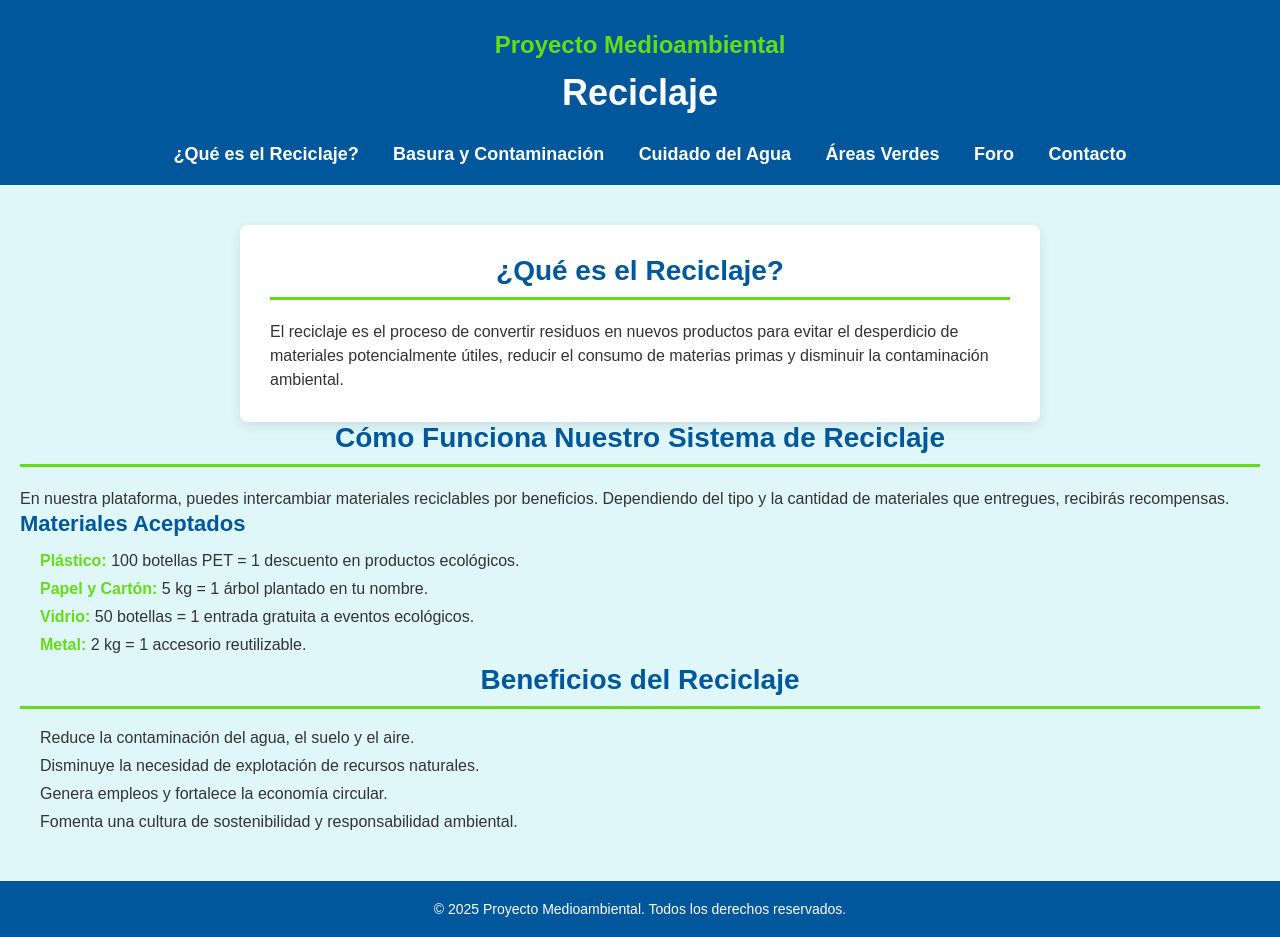
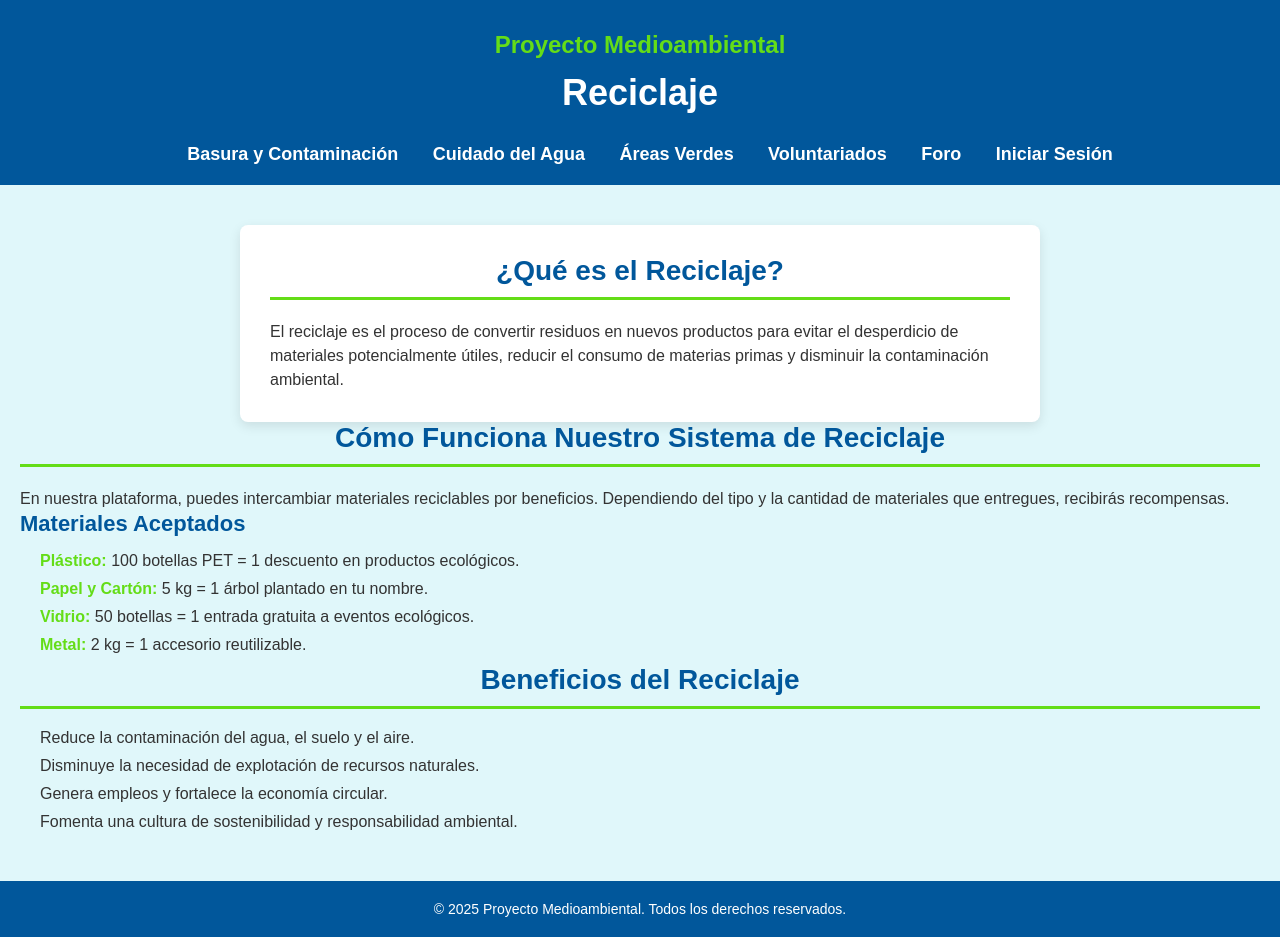
Before and after one commit to M41k1/Desarrollo_Web, a plain HTML site: page HTML/reciclaje.html in a window 1280 px wide. Drawn offline with Linux system fonts and the light colour scheme.

Commit message:
prueba para jazmi

```diff
--- a/HTML/reciclaje.html
+++ b/HTML/reciclaje.html
@@ -12,12 +12,12 @@
         <h1>Reciclaje</h1>
         <nav>
             <ul>
-                <li><a href="voluntariados.html">¿Qué es el Reciclaje?</a></li>
-                <li><a href="basura.html"> Basura y Contaminación</a></li>
-                <li><a href="agua.html"> Cuidado del Agua</a></li>
-                <li><a href="areas-verdes.html"> Áreas Verdes</a></li>
-                <li><a href="foro.html"> Foro</a></li>
-                <li><a href="contacto.html"> Contacto</a></li>
+                <li><a href="contaminacion.html">Basura y Contaminación</a></li>
+                <li><a href="agua.html">Cuidado del Agua</a></li>
+                <li><a href="areas_verdes.html">Áreas Verdes</a></li>
+                <li><a href="voluntariados.html">Voluntariados</a></li>
+                <li><a href="foro.html">Foro</a></li>
+                <li><a href="login.html">Iniciar Sesión</a></li>
             </ul>
         </nav>
     </header>
```
Also changed, not shown: HTML/agua.html (+5 -4 lines), HTML/areas_verdes.html (+5 -3 lines), HTML/contaminacion.html (+6 -6 lines), HTML/foro.html (+6 -6 lines), HTML/voluntariados.html (+6 -4 lines).
